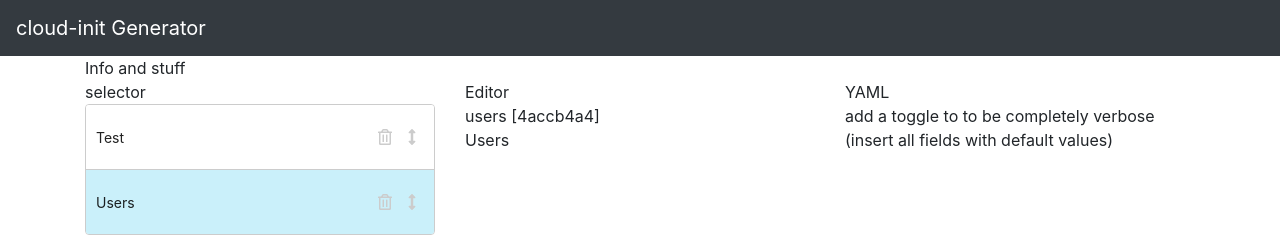
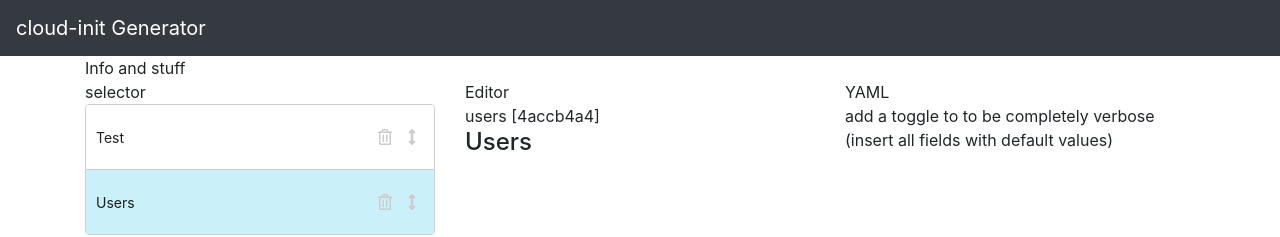
Before and after one commit to jhollowe-archive/cloud-init-gen, an Angular app: page / in a window 1280 px wide. Both pictures are taken after a click on the element "Users". Shown: the top 237 px of the page. Built offline with nearby package versions, Linux system fonts and the light colour scheme.

Commit message:
Small changes

```diff
--- a/src/app/datatypes/editor-helper.ts
+++ /dev/null
@@ -1,6 +0,0 @@
-import { Type } from '@angular/core';
-import { ISectionComponent } from '../sections';
-
-export class EditorHelper {
-  constructor(public component: Type<ISectionComponent>, public data: any) { }
-}
--- a/src/app/datatypes/index.ts
+++ b/src/app/datatypes/index.ts
@@ -1,3 +1,2 @@
 export { Property, PropertyGroup } from './property';
 export { textbox } from './textbox';
-export { EditorHelper } from './editor-helper';
--- a/src/app/sections/users.component.html
+++ b/src/app/sections/users.component.html
@@ -1 +1 @@
-Users
+<h4>Users</h4>
--- a/src/app/utils.ts
+++ b/src/app/utils.ts
@@ -5,7 +5,7 @@ import { Section, SectionData } from './sections/section';
 // Decorator for section properties
 export function propertyData(default_value: any, description: string, optional: boolean = true, mut_exclusive: Array<string> = []) {
   return function (target: SectionData | any, propertyKey: string) {
-    console.log(target, propertyKey, (target)[propertyKey]); //DEBUG
+    // console.log(target, propertyKey, (target)[propertyKey]); //DEBUG
     let newProp = new Property(typeof (target)[propertyKey], propertyKey, default_value, description, optional, mut_exclusive);
     target.addPropertyData(newProp);
   }
```
